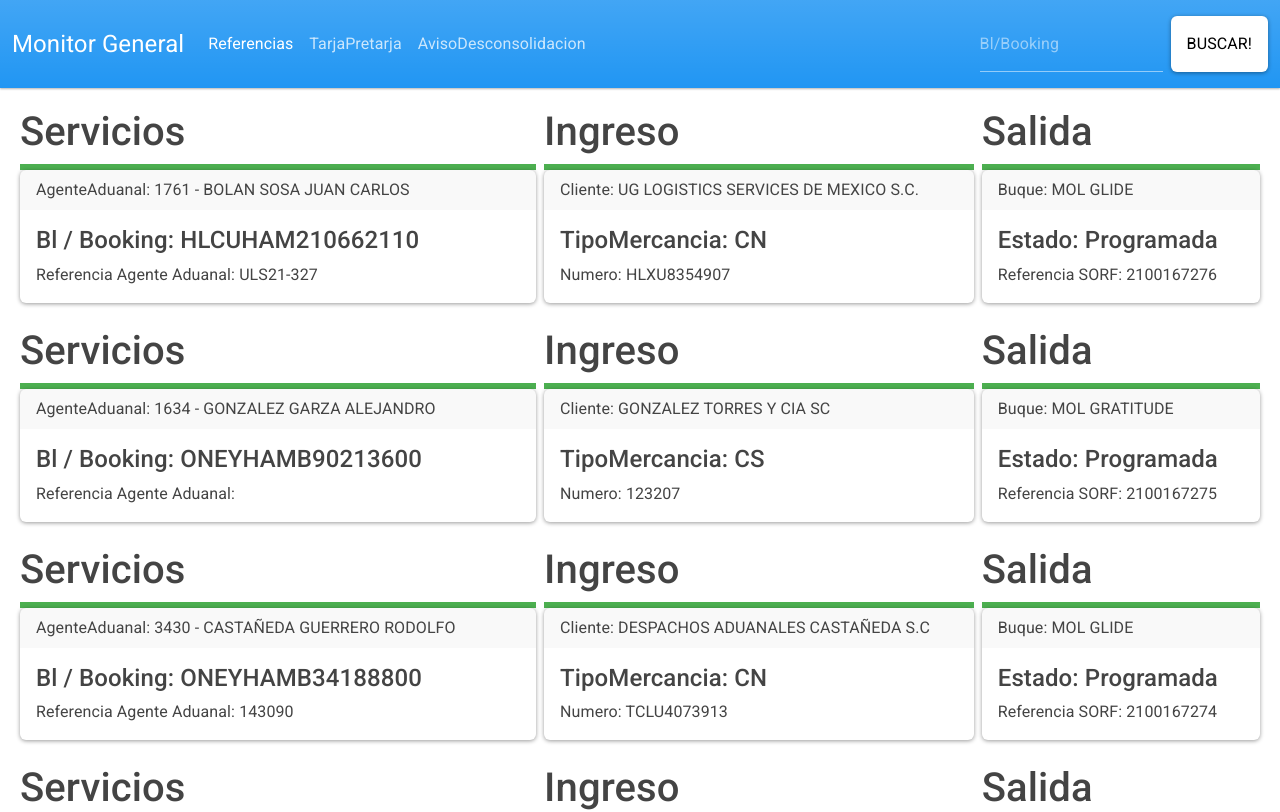
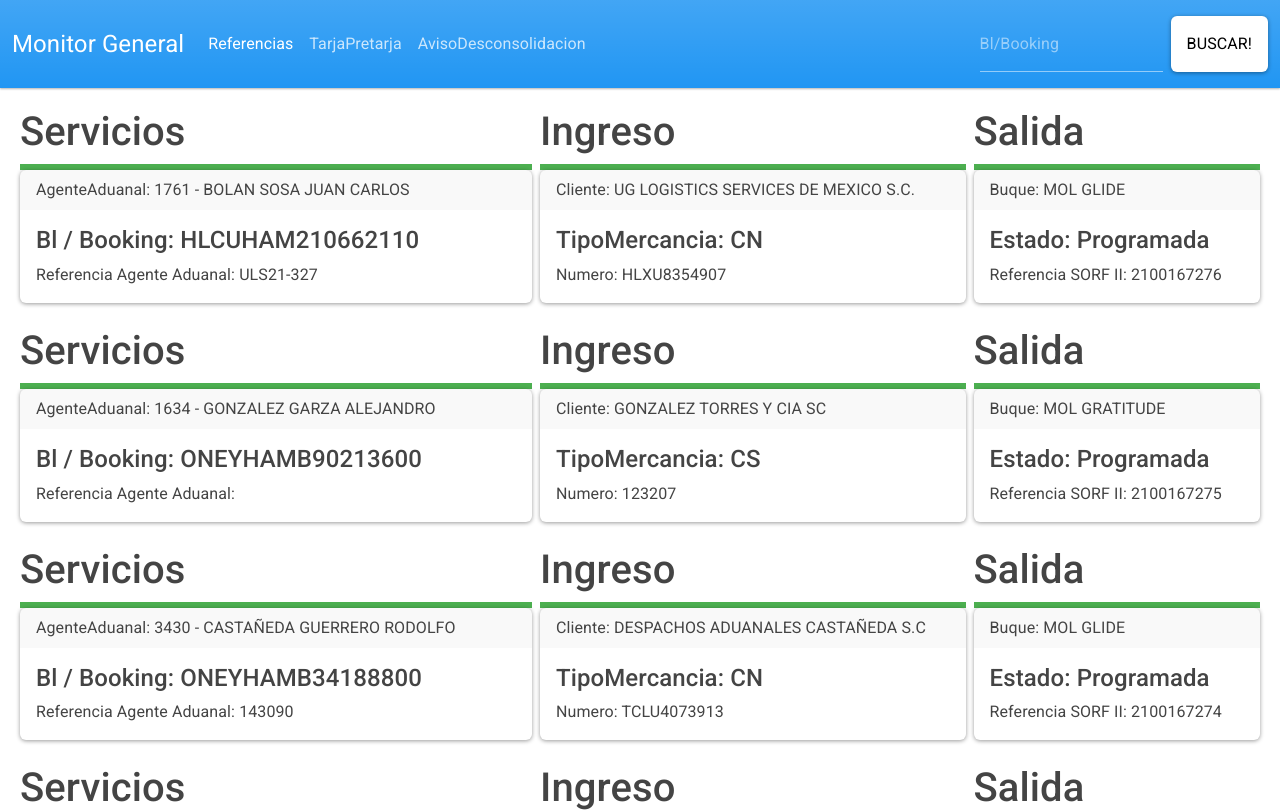
Before and after one commit to josuaaguilar/monitorgeneralts, a React (Create React App) app: page /Referencias in a window 1280 px wide. Shown: the top 812 px of the page. Built offline with nearby package versions, Linux system fonts and the light colour scheme.

Commit message:
https://www.ionos.es/digitalguide/paginas-web/creacion-de-paginas-web/css-grid-layout/

```diff
--- a/src/Componentes/ProgressReferencias.tsx
+++ b/src/Componentes/ProgressReferencias.tsx
@@ -57,7 +57,7 @@
                            <div className="card-header">Buque: {i.Buque}</div>
                            <div className="card-body">
                                <h4>Estado: {i.Estado == 1 ? 'Preliminar':'Programada'}</h4>
-                               <div className="card-text">Referencia SORF: {i.FolioReferencia}</div>
+                               <div className="card-text">Referencia SORF II: {i.FolioReferencia}</div>
                            </div>
                        </div>
                    </div>
```
